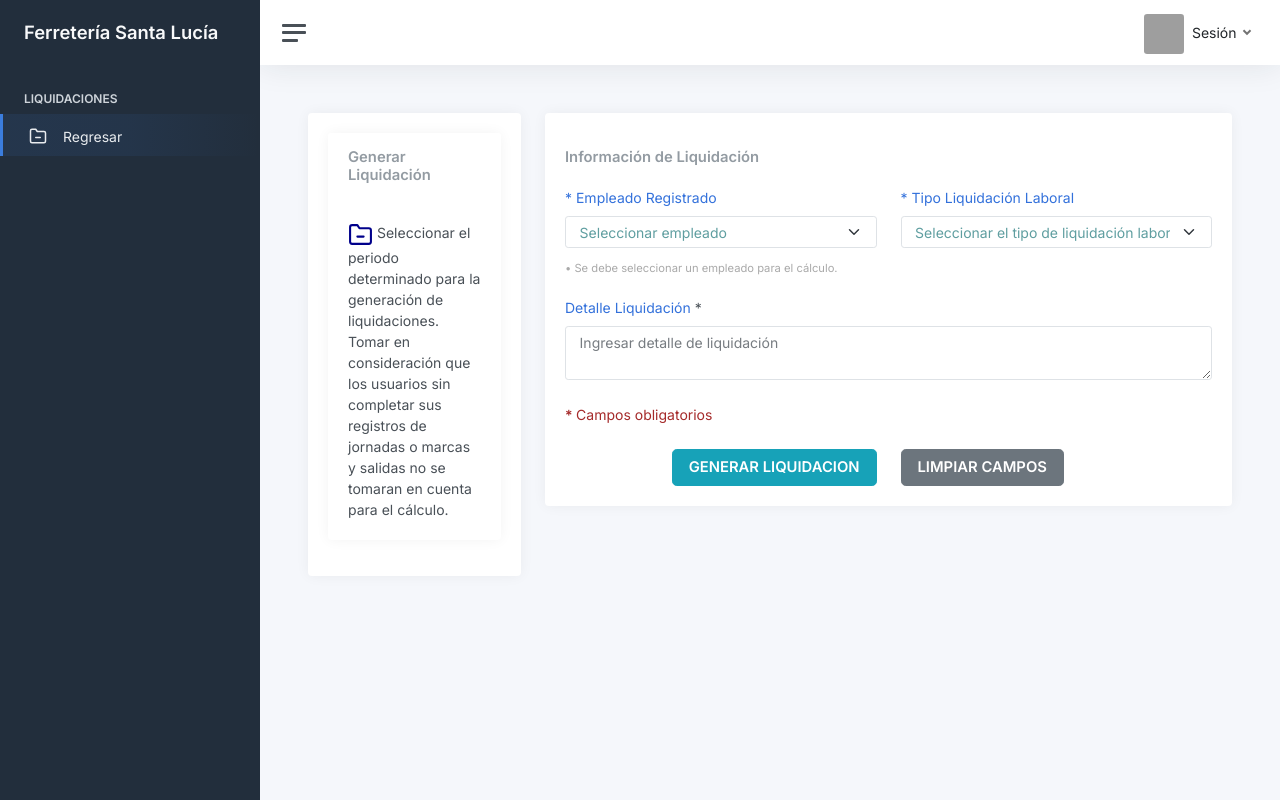
After one commit to alejandroGonzlz1992/web_app_santa_lucia, a Python web app: template app/frontend/templates/service/payroll/settlement/generate.html in a window 1280 px wide. The commit adds this page. Run offline with Jinja, Linux system fonts and the light colour scheme; the template is opened without the code that fills it, so the values that code supplies are empty; some libraries are stand-ins or nearby versions; grey boxes are pictures that could not be loaded.

Commit message:
11-03-2025 phase final: adding settlement validations

```diff
--- a/app/backend/database/models.py
+++ b/app/backend/database/models.py
@@ -325,6 +325,8 @@ class Settlement(BASE):
     vacations = Column(DECIMAL(10, 2), nullable=False, server_default='0.00')
     bonus = Column(DECIMAL(10, 2), nullable=False, server_default='0.00')
     payroll = Column(DECIMAL(10, 2), nullable=False, server_default='0.00')
+    # revision -> create pre-check
+    pre_check = Column(DECIMAL(10, 2), nullable=False, server_default='0.00')
     status = Column(String(25), nullable=False, server_default='En Proceso') # En Proceso, Aprobado
     type = Column(String(25), nullable=False)
     details = Column(String(250), nullable=False)
--- a/app/backend/endpoint/service/transactions/bonus.py
+++ b/app/backend/endpoint/service/transactions/bonus.py
@@ -206,6 +206,7 @@ async def getting_app_bonus_adjust_endpoint(
     )
 
 
+# POST -> Bonus Adjustments
 @bonus_route.post(Cns.URL_BONUS_ADJUST_POST.value, response_class=HTMLResponse)
 async def posting_app_bonus_adjust_endpoint(
         request: Request,
--- /dev/null
+++ b/app/frontend/templates/service/payroll/settlement/generate.html
@@ -0,0 +1,236 @@
+<!--Inherit-->
+{% extends 'base/index.html' %}
+
+<!--Page Title-->
+{% block title_browser %}
+    <title>Ferretería Santa Lucía | Módulos | Liquidaciones | Generación </title>
+{% endblock %}
+
+<!--sidebar menu-->
+{% block sidebar %}
+<ul class="sidebar-nav">
+    <li class="sidebar-header"> <b>LIQUIDACIONES</b> </li>
+    <li class="sidebar-item active">
+        <a class="sidebar-link" href="{{url_for('getting_app_settlement_base_endpoint')}}">
+            <i class="align-middle" data-feather="folder-minus"></i>
+            <span class="align-middle">Regresar</span>
+        </a>
+    </li>
+</ul>
+{% endblock %}
+
+<!--ops bar-->
+{% block ops_bar %}
+    {% if params.fg == "_ops_error" %}
+        <div class="px-1 pt-2">
+            <div class="alert alert-danger d-flex align-items-center" role="alert">
+                <svg class="bi flex-shrink-0 me-2" width="24" height="24" role="img" aria-label="Info:">
+                    <use xlink:href="#exclamation-triangle-fill"/>
+                </svg>
+                <div>{{params.ops._session._fail._ops_error}}</div>
+                <div class="col text-end">
+                    <button type="button" class="btn-close" data-bs-dismiss="alert" aria-label="Close"></button>
+                </div>
+            </div>
+        </div>
+    {% elif params.fg == "_orm_error" %}
+        <div class="px-1 pt-2">
+            <div class="alert alert-danger d-flex align-items-center" role="alert">
+                <svg class="bi flex-shrink-0 me-2" width="24" height="24" role="img" aria-label="Info:">
+                    <use xlink:href="#exclamation-triangle-fill"/>
+                </svg>
+                <div>{{params.ops._session._fail._orm_error}}</div>
+                <div class="col text-end">
+                    <button type="button" class="btn-close" data-bs-dismiss="alert" aria-label="Close"></button>
+                </div>
+            </div>
+        </div>
+    {% elif params.fg == "_fail" %}
+        <div class="px-1 pt-2">
+            <div class="alert alert-danger d-flex align-items-center" role="alert">
+                <svg class="bi flex-shrink-0 me-2" width="24" height="24" role="img" aria-label="Info:">
+                    <use xlink:href="#exclamation-triangle-fill"/>
+                </svg>
+                <div>{{params.ops._payroll._fail}}</div>
+                <div class="col text-end">
+                    <button type="button" class="btn-close" data-bs-dismiss="alert" aria-label="Close"></button>
+                </div>
+            </div>
+        </div>
+    {% endif %}
+{% endblock %}
+
+<!--main-->
+{% block container %}
+<div class="mb-3">
+
+    <div class="row">
+        <!--Left Main Menu-->
+        <div class="col-md-4 col-xl-3">
+            <div class="card mb-3">
+                <div class="card-body text-start">
+                    <div class="card mb-3">
+                        <div class="card-header">
+                            <h2 class="card-title mb-0">Generar Liquidación</h2>
+                        </div>
+                        <div class="card-body text-start">
+                            <i class="align-start" data-feather="folder-minus"
+                               style="color: darkblue; width: 25px; height: 25px;"></i>
+                            Seleccionar el periodo determinado para la generación de liquidaciones. Tomar en consideración
+                            que los usuarios sin completar sus registros de jornadas o marcas y salidas
+                            no se tomaran en cuenta para el cálculo.
+                        </div>
+                    </div>
+                </div>
+            </div>
+        </div>
+
+        <!--Right Main Menu-->
+        <div class="col-md-8 col-xl-9">
+            <div class="card mb-3">
+                <div class="card-body text-start">
+
+                    <!--Settlement Generate Form -->
+                    <form id="id_settlement_generate_form" method="post"
+                          action="{{ url_for('posting_app_settlement_generate_endpoint') }}" novalidate>
+
+                        <!--Hidden Input Field-->
+                        <input type="hidden" value="POST" name="method">
+
+                        <h5 class="card-title my-3 text-start"><strong>Información de Liquidación</strong></h5>
+
+                        <!--Roles Field Groups-->
+                        <div class="row">
+
+                            <div class="col">
+                                <div class="py-1 text-start">
+                                    <label class="form-label text-center" style="color: #3371db;">*
+                                    Empleado Registrado</label>
+                                    <div class="input-group">
+                                        <select class="form-select mb-2"
+                                                id="id_settlement_employee" name="settlement_employee"
+                                                style="color: cadetblue;">
+                                            <option value="not_select" selected>
+                                                Seleccionar empleado </option>
+                                            {% for item in params.users %}
+                                                <option value="{{ item._id_user_role }}">
+                                                    {{ item._emp_name }} {{ item._emp_lastname }}
+                                                    {{ item._emp_lastname2 }}
+                                                </option>
+                                            {% endfor %}
+                                        </select>
+                                    </div>
+
+                                    <!--Query Exception-->
+                                    {% if params.exc == "_no_records" %}
+                                        <div id="id_settlement_employee_period_exception_error"
+                                             class="text-danger text-start"
+                                            style="font-size: 13px; display: block;">
+                                            {{ params.ops._settlement._no_records }}
+                                        </div>
+                                    {% endif %}
+
+                                    <!--Error Message Div-->
+                                    <div id="id_settlement_employee_status_error" class="text-danger text-start"
+                                        style="font-size: 13px; display: none;">
+                                    </div>
+
+                                    <!--Span label-->
+                                    <div id="id_settlement_employee_status_label" class="form-text text-start">
+                                        <span class="text-muted fs-8">
+                                            <p class="p-0 m-0" style="color: darkgrey;">
+                                                • Se debe seleccionar un empleado para el cálculo.
+                                            </p>
+                                        </span>
+                                    </div>
+                                </div>
+                            </div>
+
+                            <div class="col">
+                                <div class="py-1 text-start">
+                                    <label class="form-label text-center" style="color: #3371db;">*
+                                    Tipo Liquidación Laboral</label>
+                                    <div class="input-group">
+                                        <select class="form-select mb-2" id="id_settlement_type" name="settlement_type"
+                                                style="color: cadetblue;">
+                                            <option value="not_select" selected>
+                                                Seleccionar el tipo de liquidación laboral </option>
+                                            <option value="Responsabilidad Patronal"> Sin causa justa </option>
+                                            <option value="Sin Responsabilidad Patronal"> Renuncia </option>
+                                        </select>
+                                    </div>
+
+                                    <!--Error Message Div-->
+                                    <div id="id_settlement_type_status_error" class="text-danger text-start"
+                                        style="font-size: 13px; display: none;">
+                                    </div>
+                                </div>
+                            </div>
+                        </div>
+
+                        <div class="row">
+
+                            <div class="py-3 text-start">
+                                <label class="form-label text-center"
+                                       style="color: #3371db;">Detalle Liquidación</label> *
+                                <div class="input-group">
+                                    <textarea class="form-control" id="id_settlement_detail"
+                                              name="settlement_detail" rows="2"
+                                              style="color: cadetblue;"
+                                              placeholder="Ingresar detalle de liquidación"></textarea>
+                                </div>
+                            </div>
+
+                            <!--Address Details Validation Errors Field-->
+                            <div id="id_settlement_detail_blank_field_error"
+                                 class="text-danger text-start"
+                                style="font-size: 13px; display: none;">
+                            </div>
+                            <div id="id_settlement_detail_spec_chars_field_error"
+                                 class="text-danger text-start"
+                                 style="font-size: 13px; display: none;">
+                            </div>
+                            <div id="id_settlement_detail_length_field_error"
+                                 class="text-danger text-start"
+                                 style="font-size: 13px; display: none;">
+                            </div>
+
+                        </div>
+
+                        <p class="py-2" style="color: brown;"><strong> * </strong>Campos obligatorios</p>
+
+                        <!--Submit Form-->
+                        <div class="d-grid gap-2 mt-3">
+                            <div class="row">
+                                <div class="col text-end">
+                                    <button class="btn btn-lg btn-info" type="submit">
+                                        <b>GENERAR LIQUIDACION</b>
+                                    </button>
+                                </div>
+                                <div class="col text-start">
+                                    <button class="btn btn-lg btn-secondary" type="reset">
+                                        <b>LIMPIAR CAMPOS</b>
+                                    </button>
+                                </div>
+                            </div>
+                        </div>
+                    </form>
+
+                </div>
+            </div>
+        </div>
+
+    </div>
+</div>
+{% endblock %}
+
+<!--local .js scripts -->
+{% block scripts %}
+    {{ super() }}
+    <script type="module">
+        import {GenerateSettlementValidator} from '{{ url_for("static", path="tooling/validators/services/genSettlement.js") }}';
+        document.addEventListener('DOMContentLoaded', () => {
+            new GenerateSettlementValidator('id_settlement_generate_form');
+        });
+    </script>
+{% endblock %}
```
Also changed, not shown: alembic/versions/d7061f9446a3_settlement_adding_pre_check_column.py (added, +29 -0 lines), app/backend/db_transactions/transactions/db_settlement.py (+38 -1 lines), app/backend/endpoint/service/transactions/settlement.py (+72 -2 lines), app/backend/schema/trans/settlement.py (+14 -0 lines), app/backend/tooling/setting/constants.py (+6 -2 lines), app/frontend/templates/service/payroll/settlement/index.html (+10 -38 lines), app/frontend/tooling/utils/contansts.js (+33 -0 lines), app/frontend/tooling/validators/services/genSettlement.js (added, +194 -0 lines).
